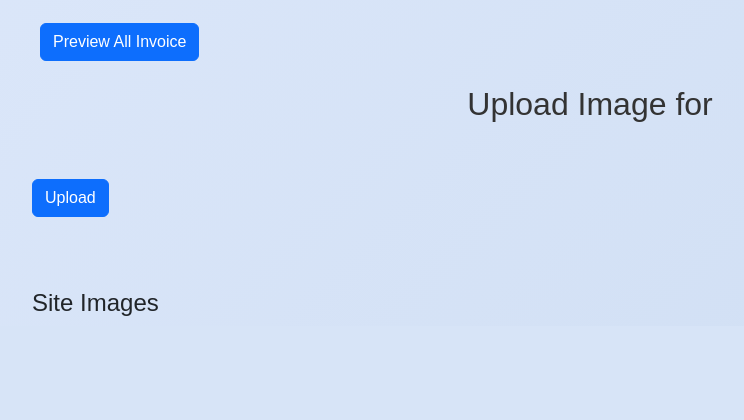
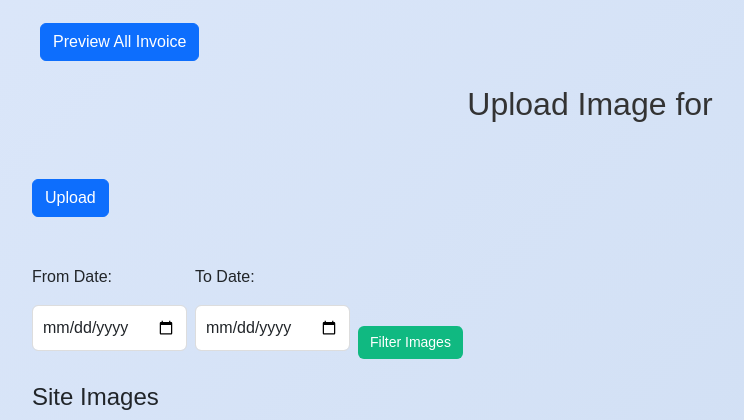
Before and after one commit to vivek248-cloud/billing, a Django app: template projects/templates/projects/client_details.html in a window 1280 px wide. Shown: the part 737-1157 px from the top of the page, without its empty margins (50-794 px from the left). Before the commit the page ends 1053 px from the top, so only its background shows below. Run offline with Django 3.2, Linux system fonts and the light colour scheme; the template is opened without the code that fills it, so the values that code supplies are empty.

Commit message:
Fix static files and sync project

```diff
--- a/projects/templates/projects/client_details.html
+++ b/projects/templates/projects/client_details.html
@@ -204,6 +204,20 @@
 
  <a href="{% url 'upload_site_image' project.id %}" class="btn btn-primary mb-5 mt-5" style="margin-bottom: 20px;">Upload</a>
 
+ <form method="get" class="row g-2 mb-3">
+  <div class="col-auto">
+    <label for="image_from" class="form-label">From Date:</label>
+    <input type="date" name="image_from" id="image_from" class="form-control" value="{{ image_from }}">
+  </div>
+  <div class="col-auto">
+    <label for="image_to" class="form-label">To Date:</label>
+    <input type="date" name="image_to" id="image_to" class="form-control" value="{{ image_to }}">
+  </div>
+  <div class="col-auto align-self-end">
+    <button type="submit" class="btn btn-primary">Filter Images</button>
+  </div>
+</form>
+
 
 <h4 class="mt-4">Site Images</h4>
 <div class="swiper mySwiper">
@@ -212,7 +226,8 @@
       {% if img.image %}
         <div class="swiper-slide">
           <img src="{{ img.image.url }}" alt="Site Image" style="width: 100%; border-radius: 10px;">
-          <p>{{ img.description }}</p>
+          <p class="text-muted" style="font-size: 0.9rem;">📅 Uploaded on {{ img.uploaded_at|date:"d M Y, h:i A" }}</p>
+          <p class="mt-2 mb-0"><strong>Description:</strong> {{ img.description }}</p>
         </div>
       {% endif %}
     {% endfor %}
```
Also changed, not shown: projects/views.py (+13 -0 lines).
